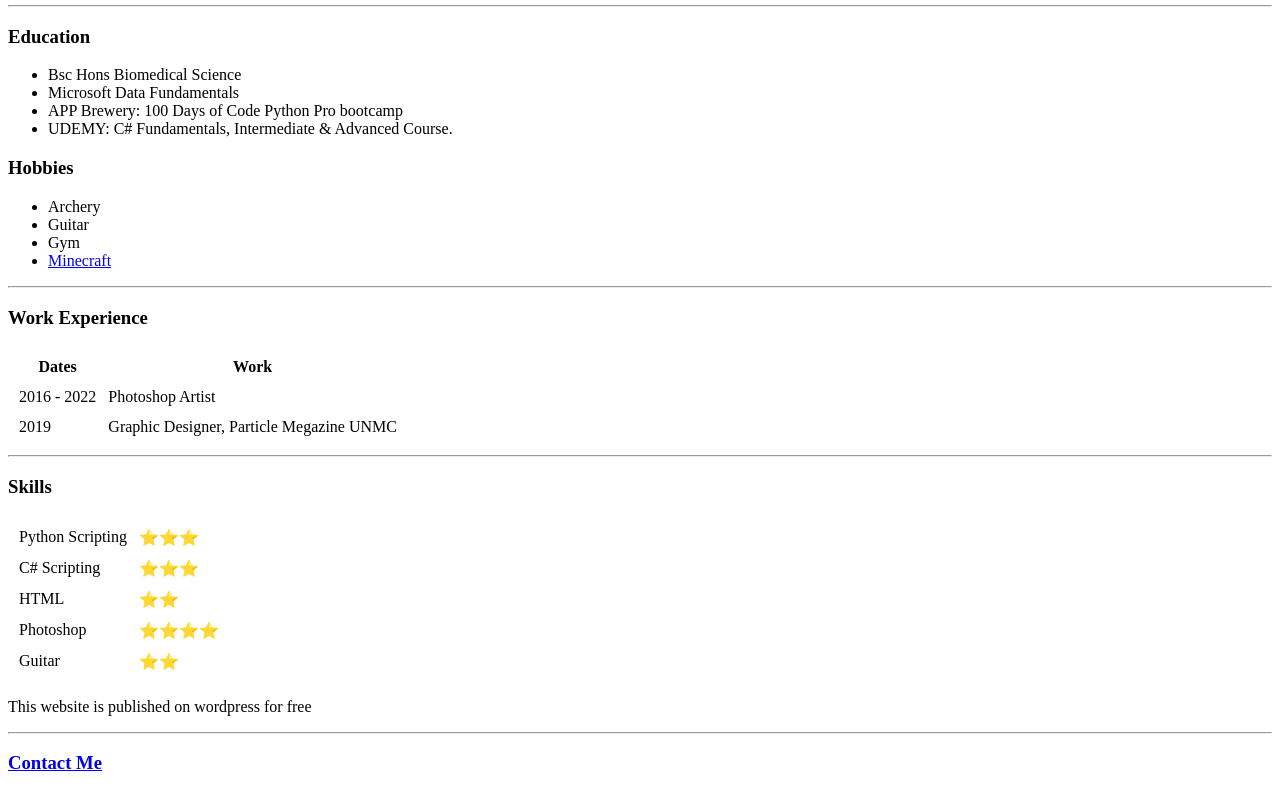
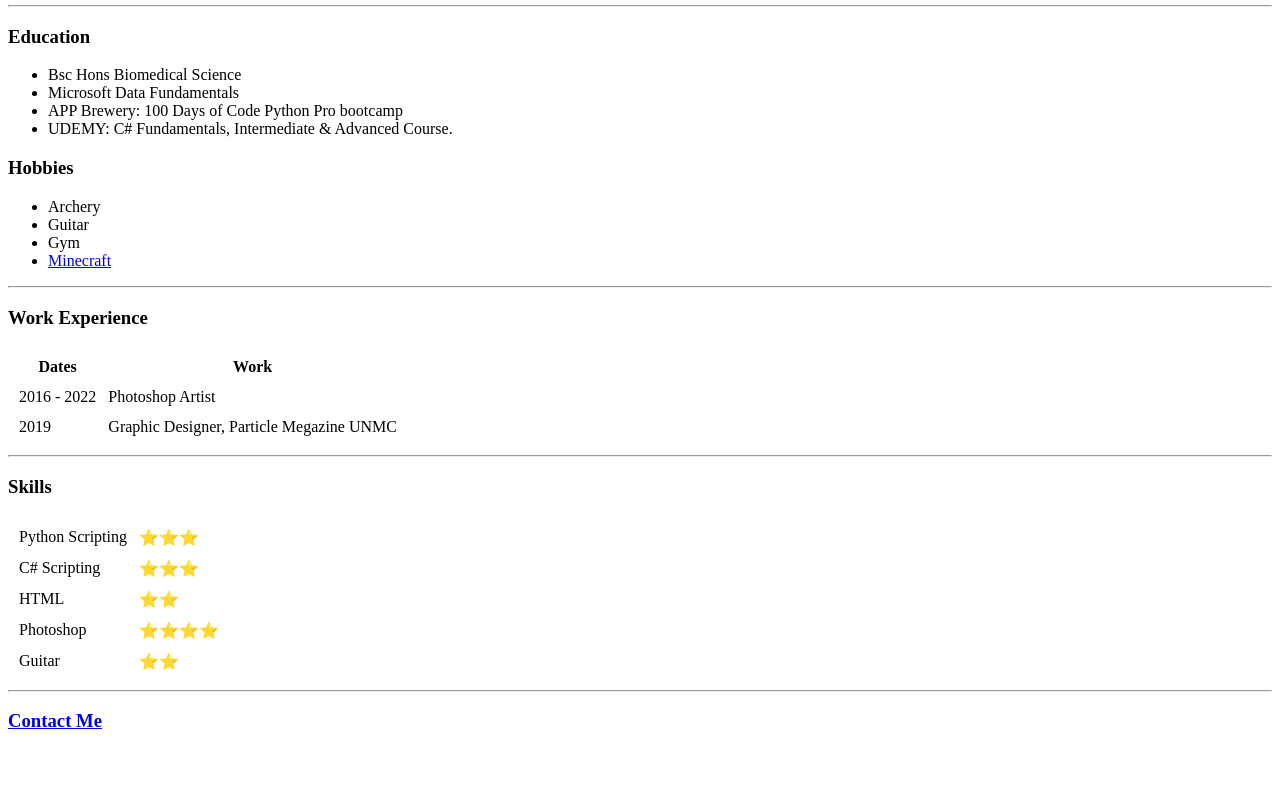
Before and after one commit to Zenovak/cv, a plain HTML site: page index.html in a window 1280 px wide. Shown: the part 321-1114 px from the top of the page. After the commit the page ends 1072 px from the top, so only its background shows below. Drawn offline with Linux system fonts and the light colour scheme.

Commit message:
Text changes

```diff
--- a/index.html
+++ b/index.html
@@ -85,7 +85,6 @@
                     </tr>
                 </tbody>
             </table>
-        <p>This website is published on wordpress for free</p>
         <hr>
         <h3><a href="contacts.html">Contact Me</a></h3>
 
```
